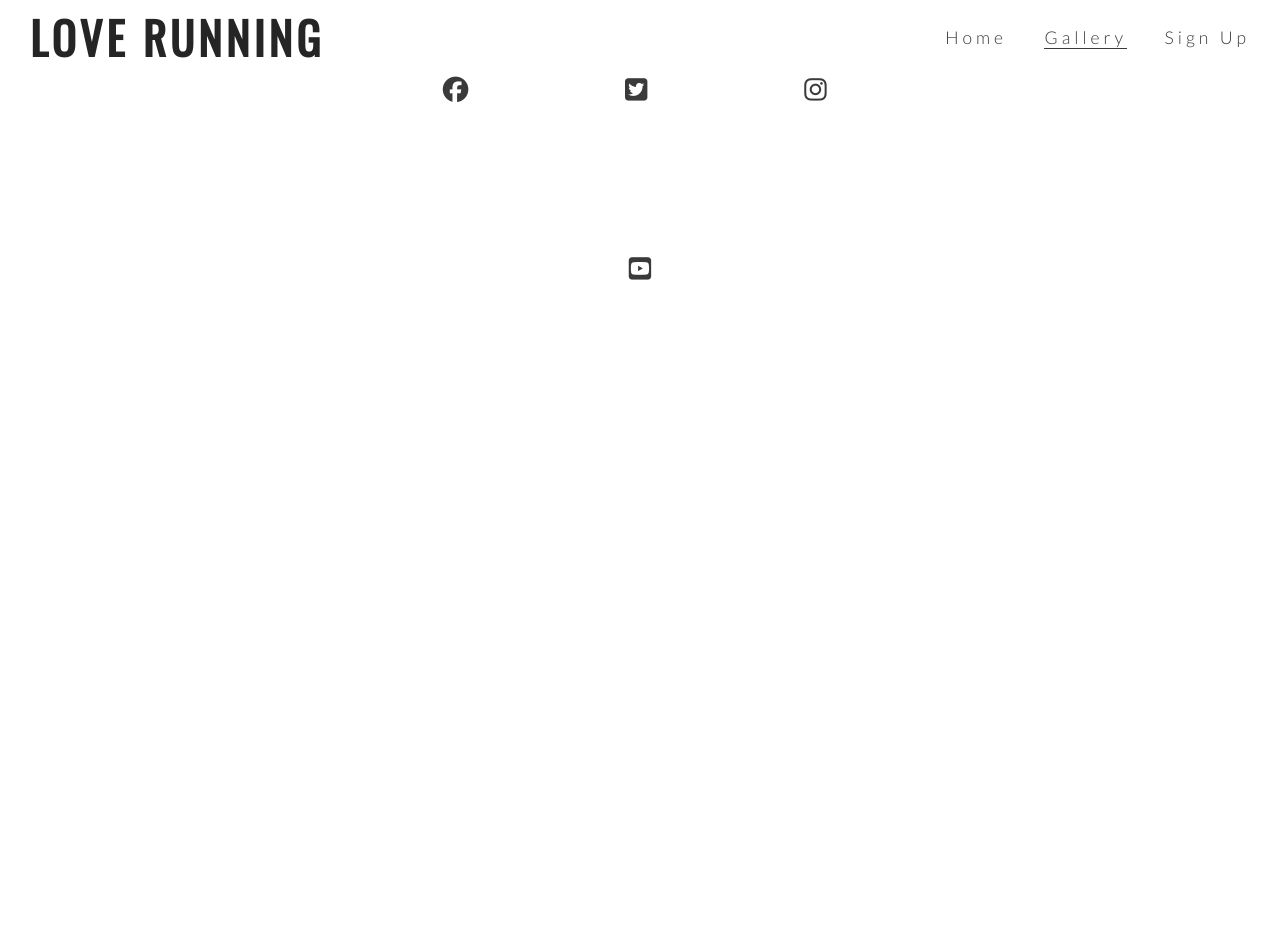
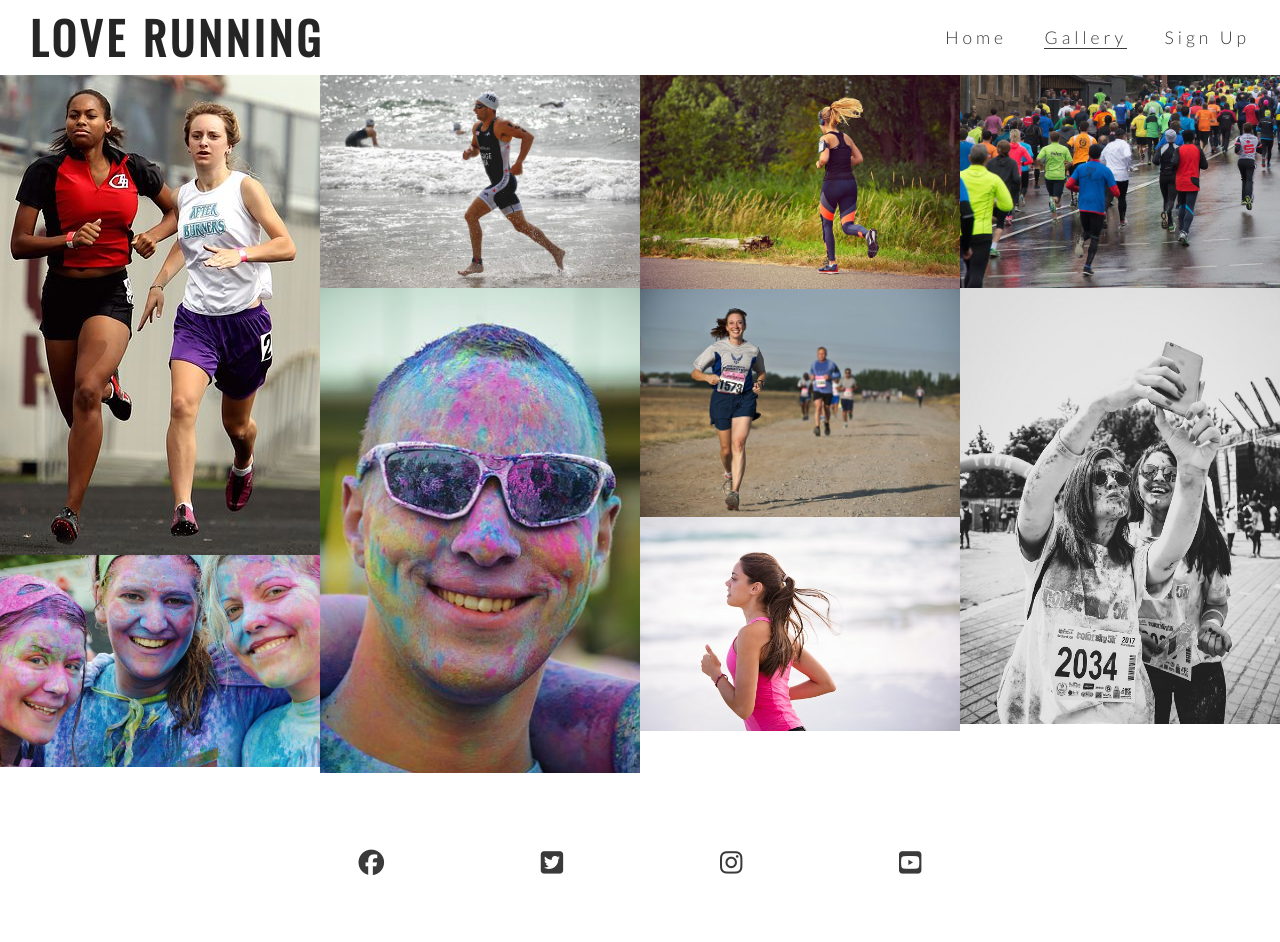
Before and after one commit to jax-parker/love-running, a plain HTML site: page gallery.html in a window 1280 px wide. Before the commit the page ends 800 px from the top, so only its background shows below. Drawn offline with nearby package versions, Linux system fonts and the light colour scheme.

Commit message:
Add gallery images and masonry styling

```diff
--- a/assets/css/styles.css
+++ b/assets/css/styles.css
@@ -201,3 +201,12 @@ footer {
     padding: 5%;
     color: #3a3a3a;
 }
+#photos {
+    clear: both;
+    line-height:0;
+    column-count:4;
+    column-gap:0;
+}
+#photos > img {
+    width:100%;
+}
--- a/gallery.html
+++ b/gallery.html
@@ -30,6 +30,17 @@
             </ul>
         </nav>
     </header>
+    <section id="photos">
+        <img src="assets/images/athletes.jpg" alt="Two athletes running together">
+        <img src="assets/images/girls.jpg" alt="Three girls at charity paint running festival">
+        <img src="assets/images/runner3.jpg" alt="Solo male runner jogging on a beach">
+        <img src="assets/images/man.jpg" alt="Man at charity paint running festival">
+        <img src="assets/images/runner1.jpg" alt="Solo female runner jogging through phoenix park">
+        <img src="assets/images/runner2.jpg" alt="Runners competing in marathon">
+        <img src="assets/images/runner4.jpg" alt="Solo female runner jogging on a beach">
+        <img src="assets/images/running_gang.jpg" alt="Large group of runners taking part in a marathon on a rainy day">
+        <img src="assets/images/mud-run.jpg" alt="Two women runners taking muddy selfie after the Mud Runners Championship">
+    </section>
 
     <footer>
         <ul class="social-networks">
```
Also changed, not shown: assets/images/athletes.jpg (added), assets/images/girls.jpg (added), assets/images/man.jpg (added), assets/images/mud-run.jpg (added), assets/images/runner1.jpg (added), assets/images/runner2.jpg (added), assets/images/runner3.jpg (added), assets/images/runner4.jpg (added), assets/images/running_gang.jpg (added).
